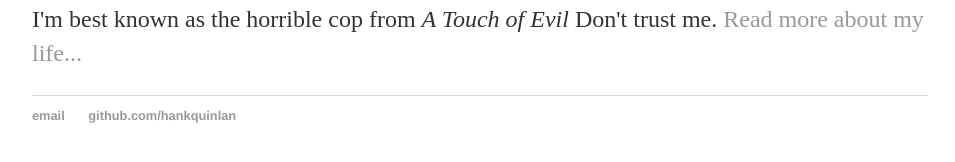
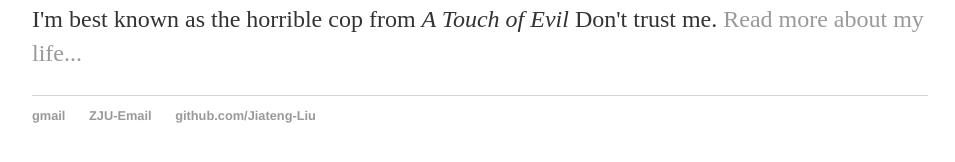
Before and after one commit to Lumos-Jiateng/Lumos-Jiateng.github.io, a Jekyll site: the page built from index.html, in a window 1280 px wide. Shown: the part 194-356 px from the top of the page, without its empty margins (160-1115 px from the left). Built offline with Jekyll 4.4.1, drawn with Linux system fonts in a browser that asks for light colours.

Commit message:
Update default.html

```diff
--- a/_layouts/default.html
+++ b/_layouts/default.html
@@ -21,8 +21,9 @@
 			</div><!-- /.container -->
 			<footer>
 	    		<ul>
-	        		<li><a href="mailto:hankquinlanhub@gmail.com">email</a></li>
-	        		<li><a href="https://github.com/hankquinlan">github.com/hankquinlan</a></li>
+	        		<li><a href="jiateng0104@gmail.com">gmail</a></li>
+				<li><a href="liujiateng@zju.edu.cn">ZJU-Email</a></li>
+	        		<li><a href="https://github.com/Lumos-Jiateng">github.com/Jiateng-Liu</a></li>
 				</ul>
 			</footer>
 		</body>
```
